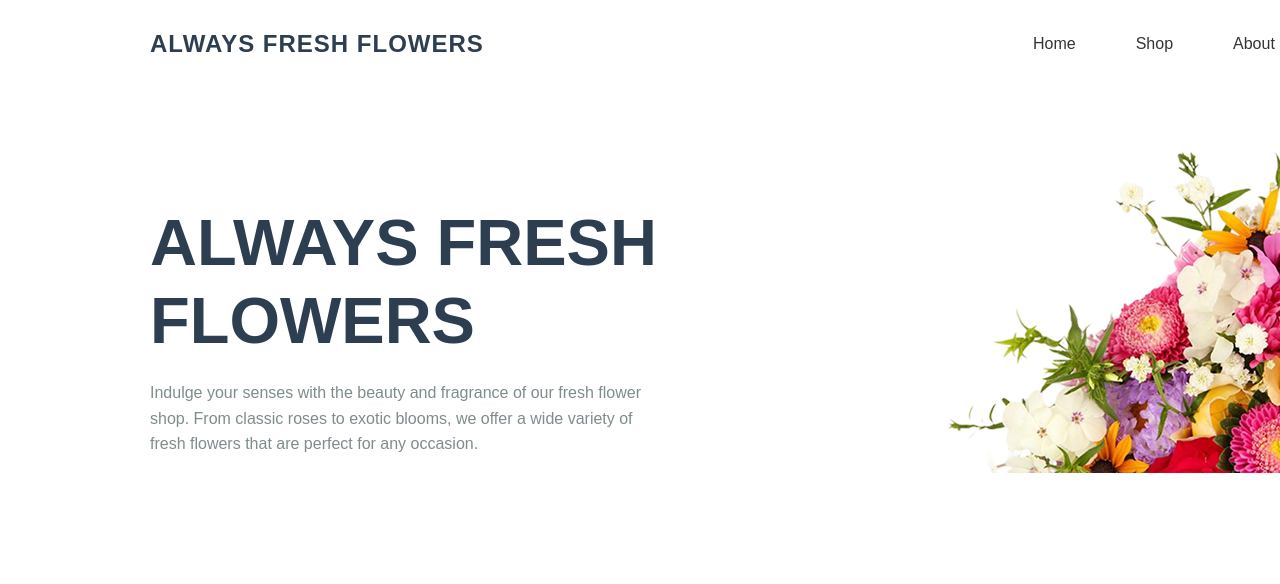
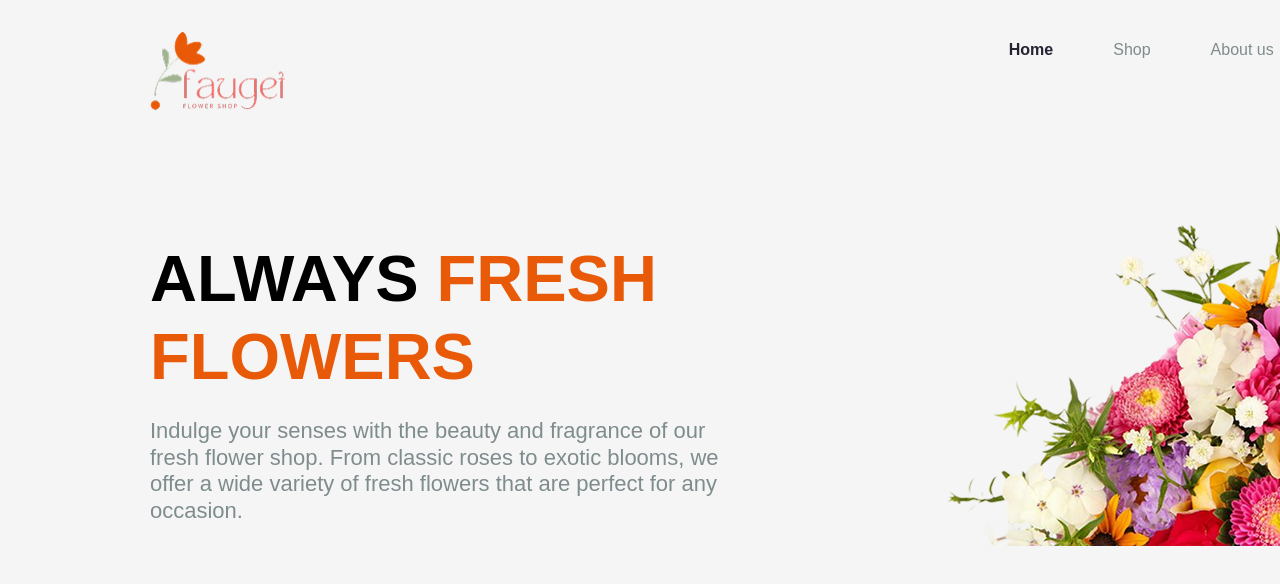
Before and after one commit to tarifzaman/Assignment-2, a plain HTML site: page index.html in a window 1280 px wide. Shown: the top 584 px of the page. Drawn offline with Linux system fonts and the light colour scheme.

Commit message:
finished header

```diff
--- a/index.html
+++ b/index.html
@@ -9,21 +9,34 @@
   <body>
     <header class="main-header">
       <div class="header-top">
-        <div class="logo">ALWAYS FRESH FLOWERS</div>
+        <div class="logo">
+          <img src="images/logo.png" alt="Always Fresh Flowers" class="logo-image">
+        </div>
         <nav class="navbar">
           <ul>
-            <li><a href="#">Home</a></li>
-            <li><a href="#">Shop</a></li>
-            <li><a href="#">About us</a></li>
-            <li class="cart"><a href="#">Cart ($56)</a></li>
+            <li>
+              <a href="#" style="color: #252432; font-weight: 700">Home</a>
+            </li>
+            <li><a href="#" class="secondary-color">Shop</a></li>
+            <li><a href="#" class="secondary-color">About us</a></li>
+            <li class="cart">
+              <a href="#">
+                <img src="images/cart.png" alt="Cart Icon" class="cart-icon" />
+                Cart ($56)</a
+              >
+            </li>
           </ul>
         </nav>
       </div>
 
       <div class="header-content">
         <div class="text-content">
-          <h1>ALWAYS FRESH <br />FLOWERS</h1>
-          <p>
+          <h1>
+            ALWAYS <span class="orange">FRESH</span><br /><span class="orange"
+              >FLOWERS</span
+            >
+          </h1>
+          <p class="secondary-color">
             Indulge your senses with the beauty and fragrance of our fresh
             flower shop. From classic roses to exotic blooms, we offer a wide
             variety of fresh flowers that are perfect for any occasion.
--- a/style.css
+++ b/style.css
@@ -2,8 +2,8 @@
 body {
     margin: 0;
     font-family: 'Arial', sans-serif;
-    color: #333;
-    background: white;
+    color: black;
+    background: whitesmoke;
 }
 
 /* Main Container */
@@ -23,12 +23,15 @@ body {
 }
 
 .logo {
-    font-size: 24px;
-    font-weight: bold;
-    text-transform: uppercase;
-    letter-spacing: 1px;
-    color: #2c3e50;
-}
+    /* Keep any necessary positioning/spacing */
+    height: 40px; /* Adjust based on your logo height */
+  }
+
+  .logo-image {
+    height: 82px; /* Makes image fill container height */
+    width: 135px; /* Maintains aspect ratio */
+    display: block; /* Removes extra space under image */
+  }
 
 /* Navigation Styles */
 .navbar ul {
@@ -41,7 +44,6 @@ body {
 
 .navbar a {
     text-decoration: none;
-    color: #333;
     font-weight: 500;
 }
 
@@ -50,6 +52,12 @@ body {
     font-weight: bold;
 }
 
+.cart-icon {
+    width: 18px;
+    height: 18px;
+    vertical-align: middle;
+  }
+
 /* Header Content Section */
 .header-content {
     display: flex;
@@ -57,7 +65,7 @@ body {
     align-items: flex-end;
     /* Align items to bottom */
     width: 100%;
-    margin: 0 auto;
+    margin: 121px auto;
 }
 
 .text-content {
@@ -70,15 +78,22 @@ body {
     font-size: 65px;
     line-height: 1.2;
     margin-bottom: 20px;
-    color: #2c3e50;
+    color: black;
     font-weight: bold;
 }
 
+.orange {
+    color: #E95A08;
+}
+
+.secondary-color {
+    color: #7f8c8d;
+}
+
 .text-content p {
-    font-size: 16px;
-    line-height: 1.6;
-    color: #7f8c8d;
-    max-width: 500px;
+    font-size: 22px;
+    line-height: 1.2;
+    max-width: 570px;
 }
 
 .image-container {
```
Also changed, not shown: images/cart.png (added).
